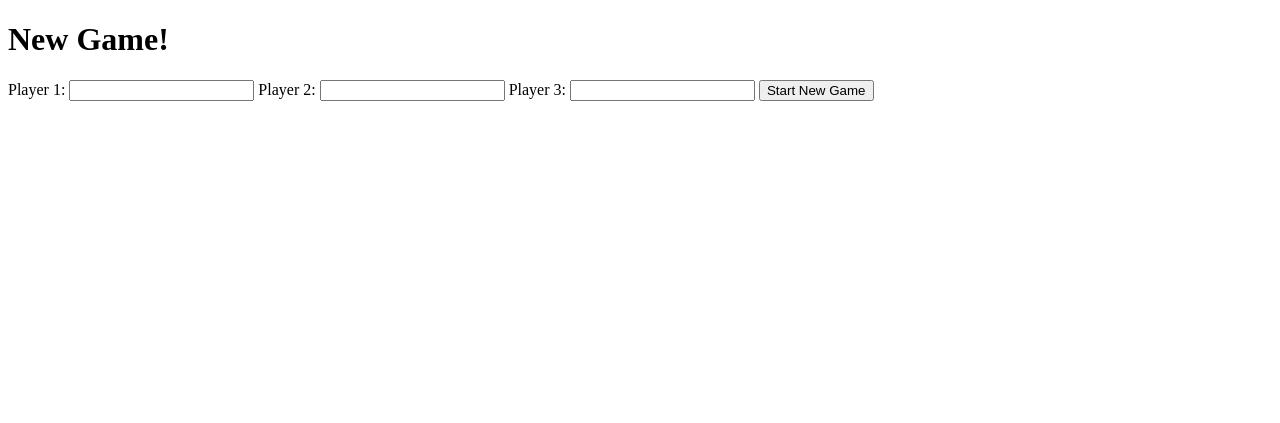
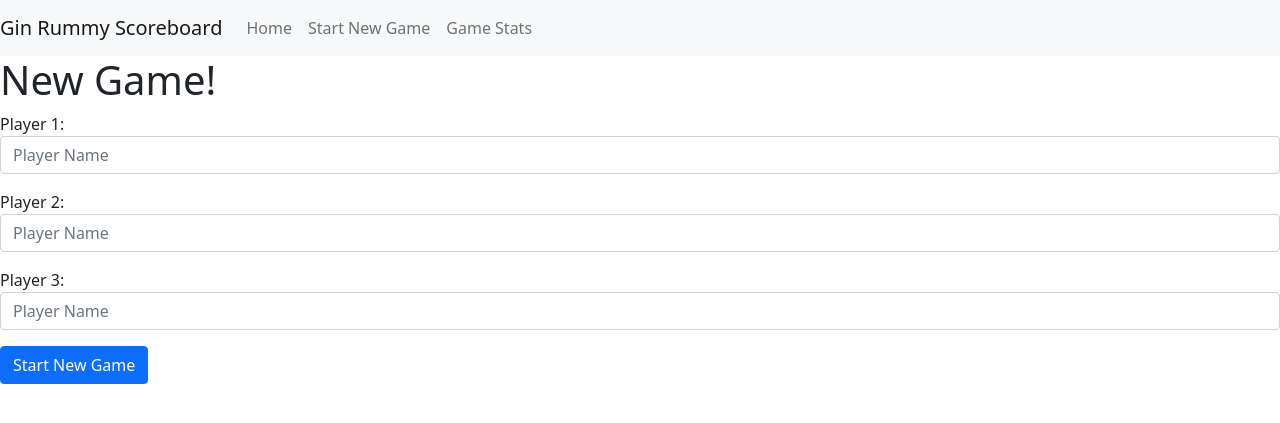
Before and after one commit to nvpnathan/flask_gin, a Flask app: page / in a window 1280 px wide. Shown: the top 423 px of the page. Run offline with Flask 2, Linux system fonts and the light colour scheme; some libraries are stand-ins or nearby versions.

Commit message:
added styling

```diff
--- a/app/templates/start_over.html
+++ b/app/templates/start_over.html
@@ -3,16 +3,38 @@
 <head>
     <meta charset="UTF-8">
     <title>New Game</title>
-
+    <link rel="stylesheet" href="{{ url_for('static', filename='css/bootstrap.min.css') }}">
+    <nav class="navbar navbar-expand-lg navbar-light bg-light">
+      <a class="navbar-brand" href="#">Gin Rummy Scoreboard</a>
+      <button class="navbar-toggler" type="button" data-toggle="collapse" data-target="#navbarNav" aria-controls="navbarNav" aria-expanded="false" aria-label="Toggle navigation">
+        <span class="navbar-toggler-icon"></span>
+      </button>
+      <div class="collapse navbar-collapse" id="navbarNav">
+        <ul class="navbar-nav">
+          <li class="nav-item">
+            <a class="nav-link" href="{{ url_for('home') }}">Home</a>
+          </li>
+          <li class="nav-item">
+            <a class="nav-link" href="{{ url_for('start_over') }}">Start New Game</a>
+          </li>
+          <li class="nav-item">
+            <a class="nav-link" href="{{ url_for('game_stats') }}">Game Stats</a>
+          </li>
+        </ul>
+      </div>
+    </nav>
 </head>
 <body>
+<script src="{{ url_for('static', filename='js/bootstrap.min.js') }}"></script>
   <h1>New Game!</h1>
     <form action="{{ url_for('new_game') }}" method="post">
         {% for i in range(3) %}
-        <label for="player{{ i+1 }}">Player {{ i+1 }}:</label>
-        <input type="text" id="player{{ i+1 }}" name="player{{ i+1 }}">
+        <div class="mb-3">
+            <label for="player{{ i+1 }}">Player {{ i+1 }}:</label>
+            <input type="text" class="form-control" placeholder="Player Name" aria-label="Player" id="player{{ i+1 }}" name="player{{ i+1 }}">
+        </div>
         {% endfor %}
-        <input type="submit" value="Start New Game">
+        <input type="submit" class="btn btn-primary" value="Start New Game">
     </form>
 </body>
 </html>
```
Also changed, not shown: app/templates/index.html (+5 -3 lines).
